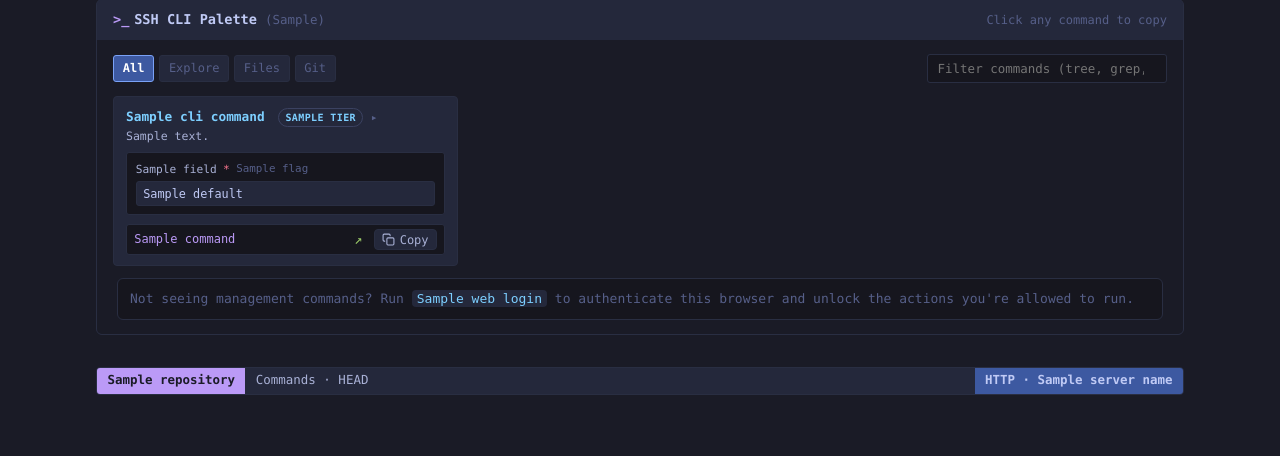
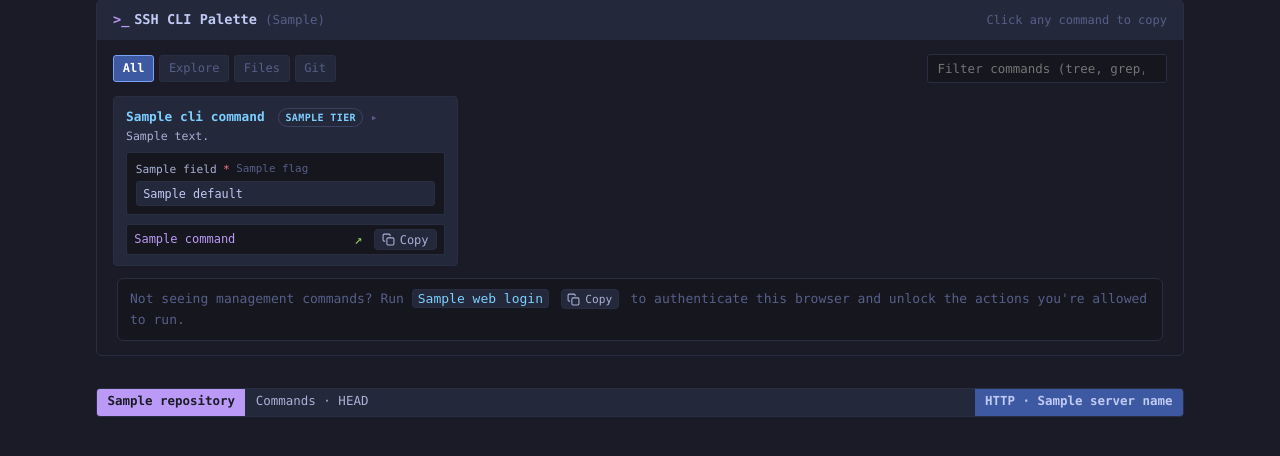
Before and after one commit to gickers-sh/gickers.sh, a Symfony app: template templates/repo/show.html.twig in a window 1280 px wide. Shown: the part 159-615 px from the top of the page. Run offline with Twig, Linux system fonts and the light colour scheme; the template is opened without the code that fills it: most values are stand-ins (such as "Sample title", 1, 10 or a date in 2020); some libraries are stand-ins or nearby versions.

Commit message:
feat(http): add quick-copy and terminal launch link for ssh web login hint

```diff
--- a/public/css/repo-web.css
+++ b/public/css/repo-web.css
@@ -627,6 +627,7 @@ pre:hover .pre-copy-btn,
     background: var(--gutter);
     border: 1px solid var(--line);
     border-radius: 6px;
+    line-height: 1.6;
 }
 
 .cli-login-hint code {
@@ -634,6 +635,28 @@ pre:hover .pre-copy-btn,
     background: var(--surface);
     padding: 1px 5px;
     border-radius: 4px;
+}
+
+.cli-login-hint a {
+    color: inherit;
+    text-decoration: none;
+}
+
+.cli-login-hint a code {
+    cursor: pointer;
+    border: 1px solid var(--line);
+    transition: all .15s ease;
+}
+
+.cli-login-hint a:hover code {
+    color: var(--blue);
+    background: var(--surface-hover);
+    border-color: var(--line-active);
+}
+
+.cli-login-hint .copy-btn {
+    vertical-align: middle;
+    margin: 0 4px;
 }
 
 /* "My Repositories" dashboard list. */
--- a/src/UI/Http/Controller/RepoWebController.php
+++ b/src/UI/Http/Controller/RepoWebController.php
@@ -77,6 +77,7 @@ final readonly class RepoWebController
         $cloneCommand = $this->cloneCommand($name);
         $sshPrefix = $this->sshPrefix();
         $sshUrlBase = $this->sshUrlBase();
+        $sshLoginUrl = '' !== $sshUrlBase ? $sshUrlBase . '/web%20login' : 'ssh://' . ($this->settings->name ?: 'codes.sh') . '/web%20login';
         $cliCommands = $this->cliCommands($name, $level);
 
         $response = new Response(
@@ -86,6 +87,7 @@ final readonly class RepoWebController
                 'cloneCommand' => $cloneCommand,
                 'sshPrefix' => $sshPrefix,
                 'sshUrlBase' => $sshUrlBase,
+                'sshLoginUrl' => $sshLoginUrl,
                 'cliCommands' => $cliCommands,
                 'canWrite' => $level->canWrite(),
                 'isAdmin' => $level->isAdmin(),
--- a/templates/repo/show.html.twig
+++ b/templates/repo/show.html.twig
@@ -93,7 +93,7 @@
                         {% endfor %}
                     </div>
                     {% if not isAdmin %}
-                        <p class="cli-login-hint">Not seeing management commands? Run <code>{{ sshPrefix }} web login</code> to authenticate this browser and unlock the actions you're allowed to run.</p>
+                        <p class="cli-login-hint">Not seeing management commands? Run <a class="cli-login-link" href="{{ sshLoginUrl }}" title="Open in your terminal (ssh://)"><code>{{ sshPrefix }} web login</code></a> <button type="button" class="copy-btn copy-btn-sm" data-copy="{{ sshPrefix }} web login" aria-label="Copy login command" title="Copy to clipboard"><svg class="copy-icon" width="13" height="13" viewBox="0 0 24 24" fill="none" stroke="currentColor" stroke-width="2" stroke-linecap="round" stroke-linejoin="round"><rect x="9" y="9" width="13" height="13" rx="2" ry="2"></rect><path d="M5 15H4a2 2 0 0 1-2-2V4a2 2 0 0 1 2-2h9a2 2 0 0 1 2 2v1"></path></svg><svg class="check-icon" width="13" height="13" viewBox="0 0 24 24" fill="none" stroke="currentColor" stroke-width="2" stroke-linecap="round" stroke-linejoin="round"><polyline points="20 6 9 17 4 12"></polyline></svg><span class="copy-label">Copy</span></button> to authenticate this browser and unlock the actions you're allowed to run.</p>
                     {% endif %}
                 </div>
             </div>
--- a/templates/web/my-repositories.html.twig
+++ b/templates/web/my-repositories.html.twig
@@ -5,6 +5,7 @@
     <meta name="viewport" content="width=device-width, initial-scale=1">
     <title>My Repositories - {{ serverName }}</title>
     <link rel="stylesheet" href="/css/repo-web.css">
+    <script src="/js/repo-web.js" defer></script>
 </head>
 <body>
 <main>
@@ -22,7 +23,7 @@
     {% if username is null %}
         <section class="section active">
             <p class="notice">You are not signed in to this browser.</p>
-            <p class="cli-login-hint">Run <a href="ssh://{{ sshPrefix }} web login"><code>{{ sshPrefix }} web login</code></a> over SSH, then open the link it prints to sign in. Your repositories will appear here.</p>
+            <p class="cli-login-hint">Run <a class="cli-login-link" href="{{ sshLoginUrl }}" title="Open in your terminal (ssh://)"><code>{{ sshPrefix }} web login</code></a> <button type="button" class="copy-btn copy-btn-sm" data-copy="{{ sshPrefix }} web login" aria-label="Copy login command" title="Copy to clipboard"><svg class="copy-icon" width="13" height="13" viewBox="0 0 24 24" fill="none" stroke="currentColor" stroke-width="2" stroke-linecap="round" stroke-linejoin="round"><rect x="9" y="9" width="13" height="13" rx="2" ry="2"></rect><path d="M5 15H4a2 2 0 0 1-2-2V4a2 2 0 0 1 2-2h9a2 2 0 0 1 2 2v1"></path></svg><svg class="check-icon" width="13" height="13" viewBox="0 0 24 24" fill="none" stroke="currentColor" stroke-width="2" stroke-linecap="round" stroke-linejoin="round"><polyline points="20 6 9 17 4 12"></polyline></svg><span class="copy-label">Copy</span></button> over SSH, then open the link it prints to sign in. Your repositories will appear here.</p>
         </section>
     {% elseif repositories is empty %}
         <section class="section active">
```
Also changed, not shown: src/UI/Http/Controller/MyRepositoriesController.php (+34 -1 lines), tests/Functional/UI/Http/WebLoginFlowTest.php (+12 -0 lines).
